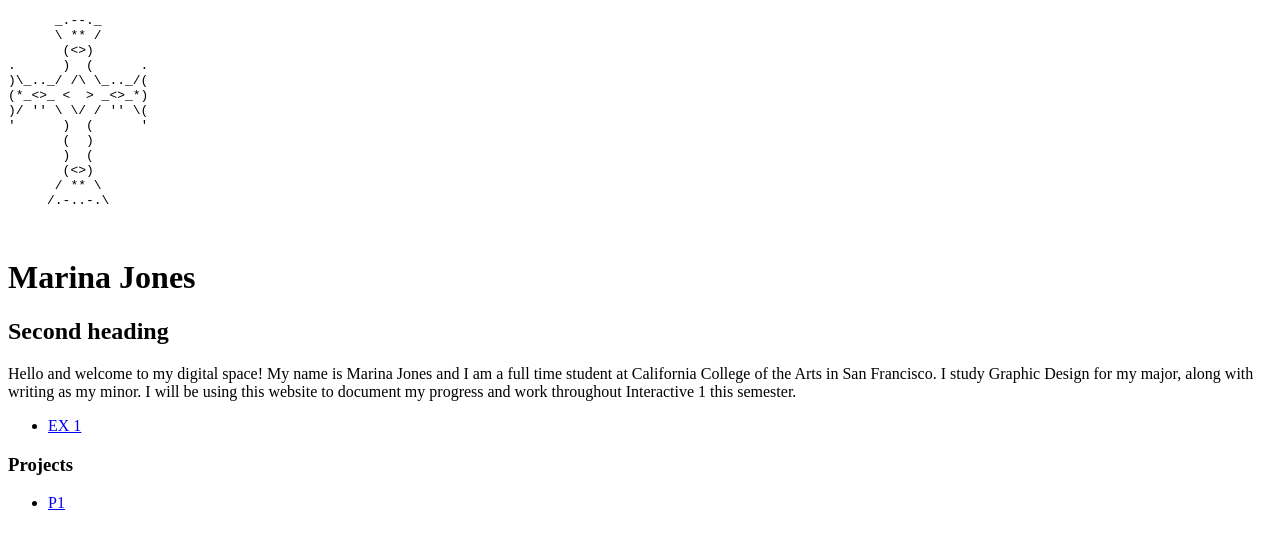
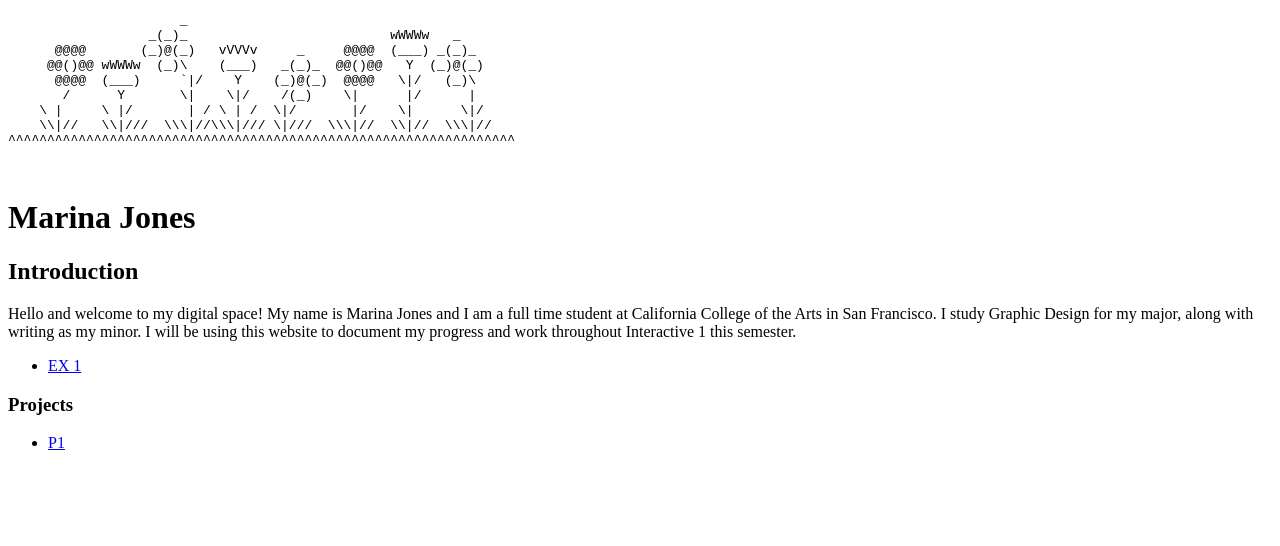
Before and after one commit to marinajones-ai/interactive-1, a plain HTML site: page index.html in a window 1280 px wide. Drawn offline with Linux system fonts and the light colour scheme.

Commit message:
Update index.html

```diff
--- a/index.html
+++ b/index.html
@@ -9,26 +9,22 @@
     <!-- this is where my code is-->
     <div id="container">
       <pre>
-      _.--._
-      \ ** /
-       (<>)
-.      )  (      .
-)\_.._/ /\ \_.._/(
-(*_<>_ <  > _<>_*)
-)/ '' \ \/ / '' \(
-'      )  (      '
-       (  )
-       )  (
-       (<>)
-      / ** \
-     /.-..-.\
+                      _
+                  _(_)_                          wWWWw   _
+      @@@@       (_)@(_)   vVVVv     _     @@@@  (___) _(_)_
+     @@()@@ wWWWw  (_)\    (___)   _(_)_  @@()@@   Y  (_)@(_)
+      @@@@  (___)     `|/    Y    (_)@(_)  @@@@   \|/   (_)\
+       /      Y       \|    \|/    /(_)    \|      |/      |
+    \ |     \ |/       | / \ | /  \|/       |/    \|      \|/
+    \\|//   \\|///  \\\|//\\\|/// \|///  \\\|//  \\|//  \\\|//
+^^^^^^^^^^^^^^^^^^^^^^^^^^^^^^^^^^^^^^^^^^^^^^^^^^^^^^^^^^^^^^^^^
 
     </pre
       >
 
       <!-- about me-->
       <h1>Marina Jones</h1>
-      <h2> Second heading </h2>
+      <h2> Introduction </h2>
       <p class="desc">Hello and welcome to my digital space! My name is Marina Jones and I am
         a full time student at California College of the Arts in San Francisco. I study
         Graphic Design for my major, along with writing as my minor. I will be using this website
```
